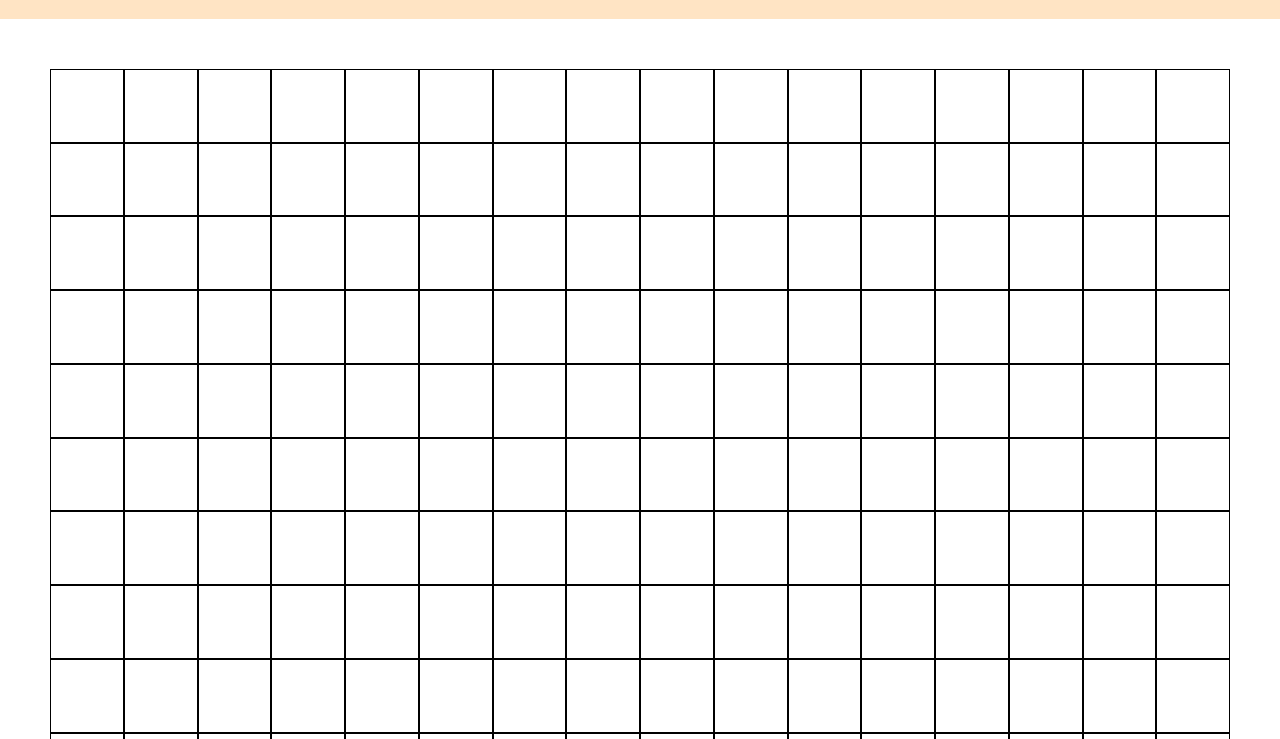
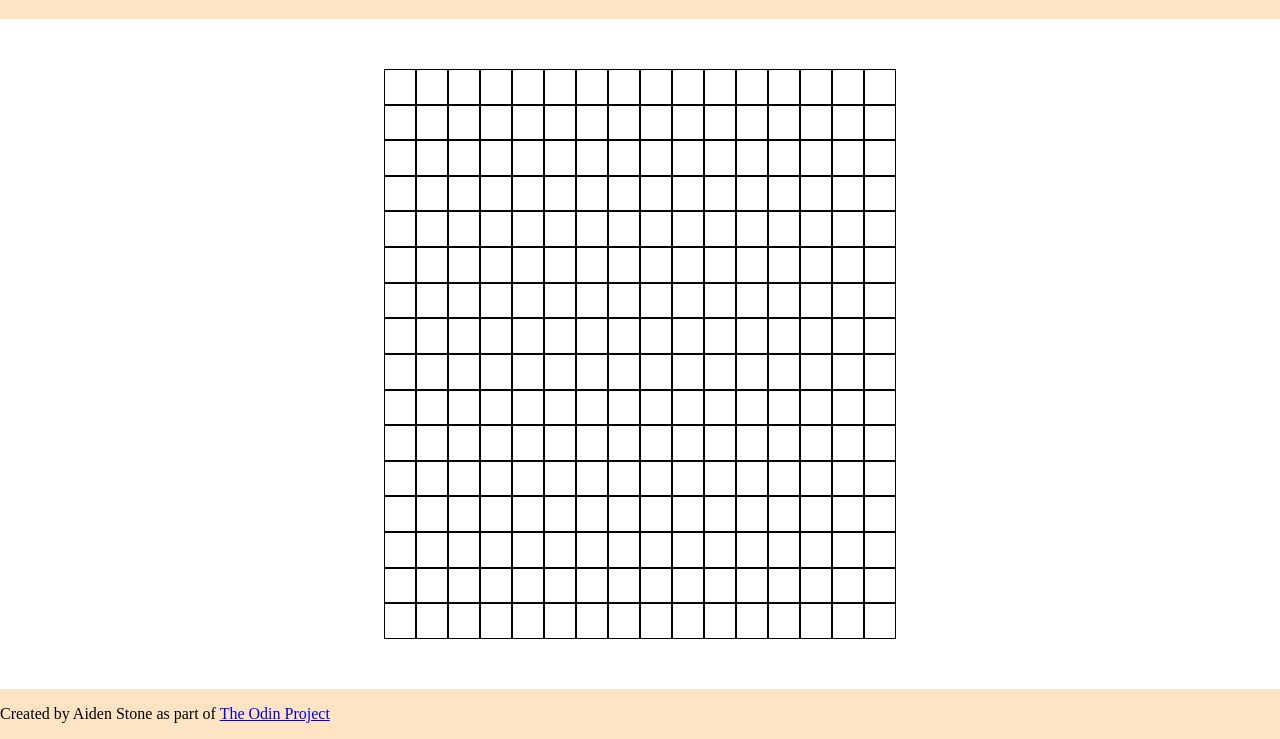
Before and after one commit to aidenwstone/odin-etch-a-sketch, a plain HTML site: page index.html in a window 1280 px wide. Shown: the part 61-800 px from the top of the page. Drawn offline with Linux system fonts and the light colour scheme.

Commit message:
Set style rules for main

```diff
--- a/styles.css
+++ b/styles.css
@@ -11,6 +11,12 @@ body {
 header {
     background-color: bisque;
     padding: 0px 10px;
+}
+
+main {
+    display: flex;
+    justify-content: center;
+    flex: 1;
 }
 
 .container {
```
